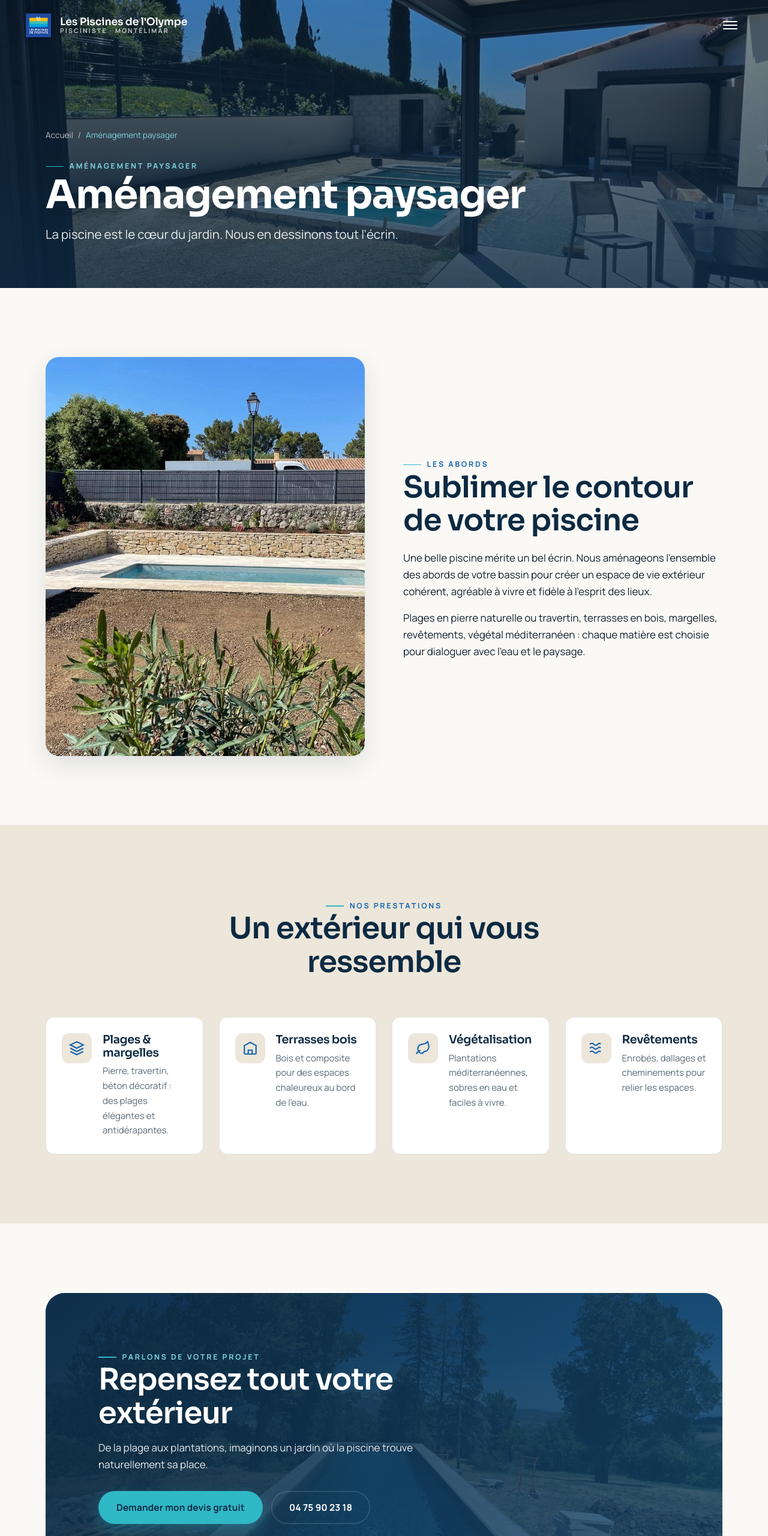
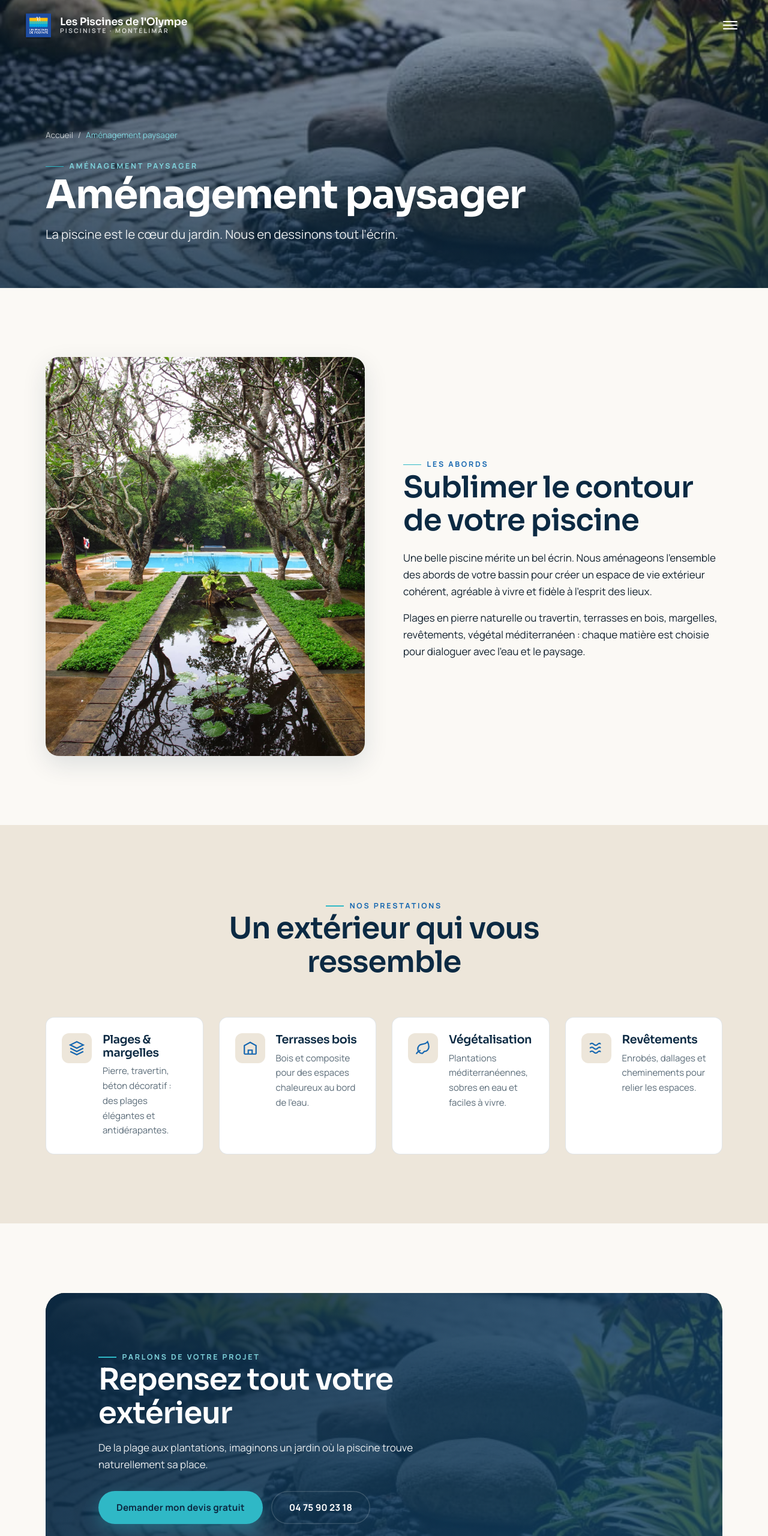
Before and after one commit to jonathanbize-boop/les-piscines-de-lolympe, a plain HTML site: page amenagement-paysager.html in a window 1280 px wide. Shown: the top 2560 px of the page at 60% size. Drawn offline with Linux system fonts and the light colour scheme.

Commit message:
Magasin & Aménagement paysager : intégration des photos du site d'origine
Co-Authored-By: Claude Opus 4.8 <noreply@anthropic.com>

```diff
--- a/amenagement-paysager.html
+++ b/amenagement-paysager.html
@@ -90,7 +90,7 @@
 <main>
 
   <section class="pagehero img">
-    <div class="pagehero-media"><img src="assets/img/terrasse-pergola-piscine.jpg" alt="Terrasse, pergola et plage de piscine dans un jardin paysager" loading="eager" fetchpriority="high" decoding="async"></div>
+    <div class="pagehero-media"><img src="assets/img/paysager-1.jpg" alt="Jardin paysager mêlant minéral et végétal, réalisé autour d'une piscine" loading="eager" fetchpriority="high" decoding="async"></div>
     <div class="container">
       <nav class="breadcrumb" aria-label="Fil d'Ariane"><a href="index.html">Accueil</a> / <span>Aménagement paysager</span></nav>
       <span class="kicker light">Aménagement Paysager</span>
@@ -101,7 +101,7 @@
   <section class="section bg-cream">
     <div class="container">
       <div class="split">
-        <div class="split-media reveal"><img loading="lazy" decoding="async" src="assets/img/piscine-jardin-fleuri.jpg" alt="Plage de piscine en pierre naturelle bordée de massifs fleuris"></div>
+        <div class="split-media reveal"><img loading="lazy" decoding="async" src="assets/img/paysager-2.jpg" alt="Jardin luxuriant avec bassin réfléchissant et piscine, aménagement paysager"></div>
         <div class="split-body reveal d1">
           <span class="kicker">Les abords</span>
           <h2>Sublimer le contour de votre piscine</h2>
@@ -127,7 +127,7 @@
   <section class="section bg-cream">
     <div class="container">
       <div class="cta-band reveal">
-        <div class="cta-media"><img loading="lazy" decoding="async" src="assets/img/piscine-miroir-vue-panoramique.jpg" alt=""></div>
+        <div class="cta-media"><img loading="lazy" decoding="async" src="assets/img/paysager-1.jpg" alt=""></div>
         <span class="kicker light">Parlons de votre projet</span>
         <h2>Repensez tout votre extérieur</h2>
         <p>De la plage aux plantations, imaginons un jardin où la piscine trouve naturellement sa place.</p>
```
Also changed, not shown: le-magasin.html (+3 -3 lines), assets/img/magasin-1.webp (added), assets/img/magasin-2.webp (added), assets/img/paysager-1.jpg (added), assets/img/paysager-2.jpg (added).
